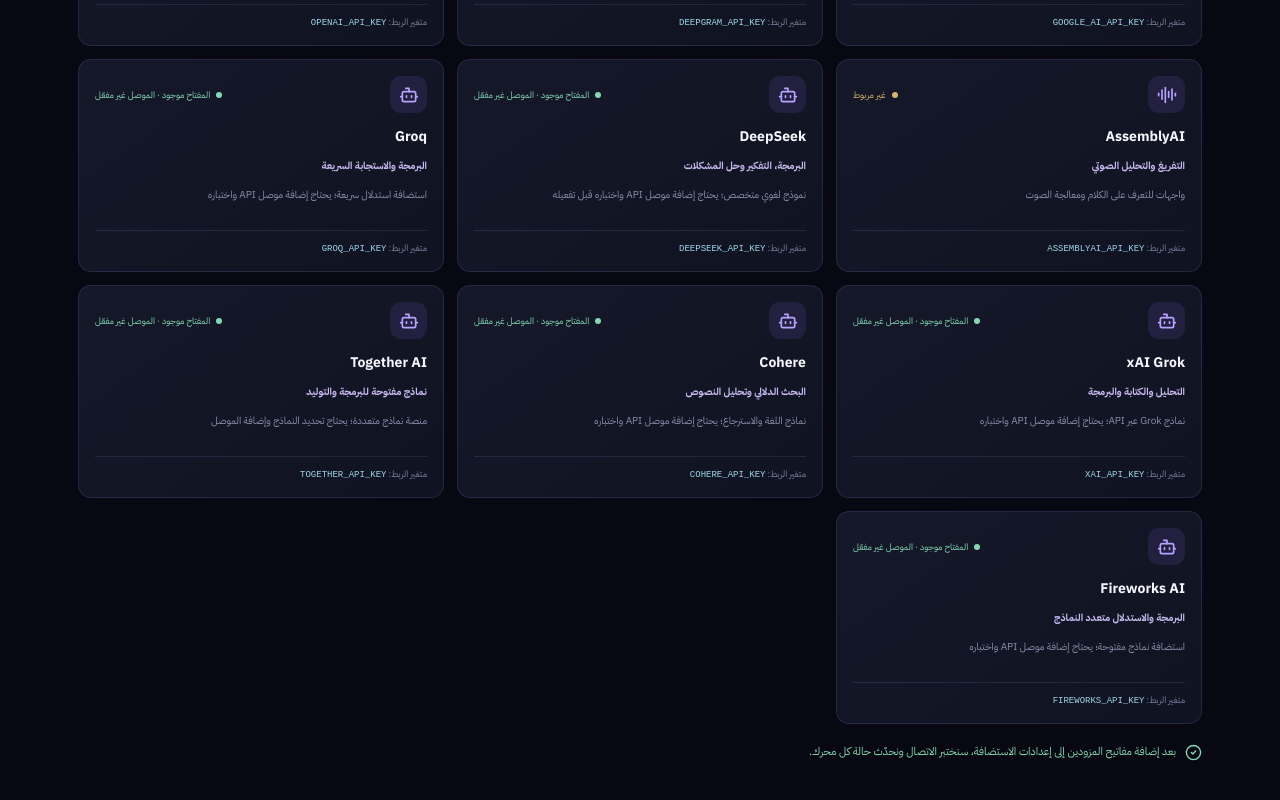
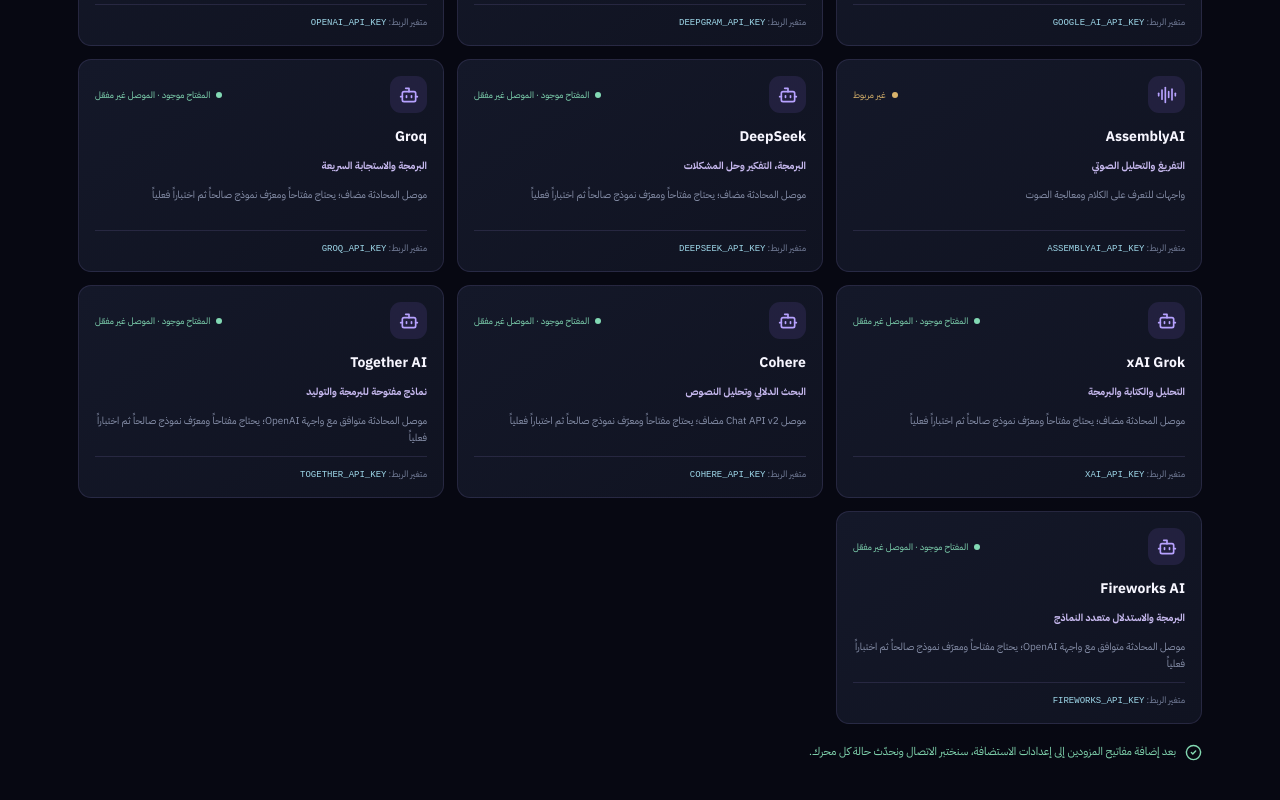
Before and after one commit to samaradelomran-spec/NEXORA-AI, a Next.js app: page /models in a window 1280 px wide. Shown: the part 1790-2590 px from the top of the page. Built offline with nearby package versions, Linux system fonts and the light colour scheme; no server answers.

Commit message:
Update additional engine integration descriptions

```diff
--- a/app/components/model-directory.tsx
+++ b/app/components/model-directory.tsx
@@ -25,12 +25,12 @@ const engines = [
   { name: "Deepgram", providerId: "catalog", category: "audio", tasks: "تحويل الكلام إلى نص", detail: "تفريغ الصوت والتعرف على الكلام", key: "DEEPGRAM_API_KEY" },
   { name: "OpenAI Audio", providerId: "openai", category: "audio", tasks: "الصوت والتفريغ والمعالجة", detail: "واجهات صوتية بحسب النماذج المتاحة", key: "OPENAI_API_KEY" },
   { name: "AssemblyAI", providerId: "catalog", category: "audio", tasks: "التفريغ والتحليل الصوتي", detail: "واجهات للتعرف على الكلام ومعالجة الصوت", key: "ASSEMBLYAI_API_KEY" },
-  { name: "DeepSeek", providerId: "deepseek", category: "text", tasks: "البرمجة، التفكير وحل المشكلات", detail: "نموذج لغوي متخصص؛ يحتاج إضافة موصل API واختباره قبل تفعيله", key: "DEEPSEEK_API_KEY" },
-  { name: "Groq", providerId: "groq", category: "text", tasks: "البرمجة والاستجابة السريعة", detail: "استضافة استدلال سريعة؛ يحتاج إضافة موصل API واختباره", key: "GROQ_API_KEY" },
-  { name: "xAI Grok", providerId: "xai", category: "text", tasks: "التحليل والكتابة والبرمجة", detail: "نماذج Grok عبر API؛ يحتاج إضافة موصل API واختباره", key: "XAI_API_KEY" },
-  { name: "Cohere", providerId: "cohere", category: "text", tasks: "البحث الدلالي وتحليل النصوص", detail: "نماذج اللغة والاسترجاع؛ يحتاج إضافة موصل API واختباره", key: "COHERE_API_KEY" },
-  { name: "Together AI", providerId: "together", category: "text", tasks: "نماذج مفتوحة للبرمجة والتوليد", detail: "منصة نماذج متعددة؛ يحتاج تحديد النماذج وإضافة الموصل", key: "TOGETHER_API_KEY" },
-  { name: "Fireworks AI", providerId: "fireworks", category: "text", tasks: "البرمجة والاستدلال متعدد النماذج", detail: "استضافة نماذج مفتوحة؛ يحتاج إضافة موصل API واختباره", key: "FIREWORKS_API_KEY" }
+  { name: "DeepSeek", providerId: "deepseek", category: "text", tasks: "البرمجة، التفكير وحل المشكلات", detail: "موصل المحادثة مضاف؛ يحتاج مفتاحاً ومعرّف نموذج صالحاً ثم اختباراً فعلياً", key: "DEEPSEEK_API_KEY" },
+  { name: "Groq", providerId: "groq", category: "text", tasks: "البرمجة والاستجابة السريعة", detail: "موصل المحادثة مضاف؛ يحتاج مفتاحاً ومعرّف نموذج صالحاً ثم اختباراً فعلياً", key: "GROQ_API_KEY" },
+  { name: "xAI Grok", providerId: "xai", category: "text", tasks: "التحليل والكتابة والبرمجة", detail: "موصل المحادثة مضاف؛ يحتاج مفتاحاً ومعرّف نموذج صالحاً ثم اختباراً فعلياً", key: "XAI_API_KEY" },
+  { name: "Cohere", providerId: "cohere", category: "text", tasks: "البحث الدلالي وتحليل النصوص", detail: "موصل Chat API v2 مضاف؛ يحتاج مفتاحاً ومعرّف نموذج صالحاً ثم اختباراً فعلياً", key: "COHERE_API_KEY" },
+  { name: "Together AI", providerId: "together", category: "text", tasks: "نماذج مفتوحة للبرمجة والتوليد", detail: "موصل المحادثة متوافق مع واجهة OpenAI؛ يحتاج مفتاحاً ومعرّف نموذج صالحاً ثم اختباراً فعلياً", key: "TOGETHER_API_KEY" },
+  { name: "Fireworks AI", providerId: "fireworks", category: "text", tasks: "البرمجة والاستدلال متعدد النماذج", detail: "موصل المحادثة متوافق مع واجهة OpenAI؛ يحتاج مفتاحاً ومعرّف نموذج صالحاً ثم اختباراً فعلياً", key: "FIREWORKS_API_KEY" }
 ] as const;
 
 const categories: { id: Category; label: string; icon: typeof Bot }[] = [
```
